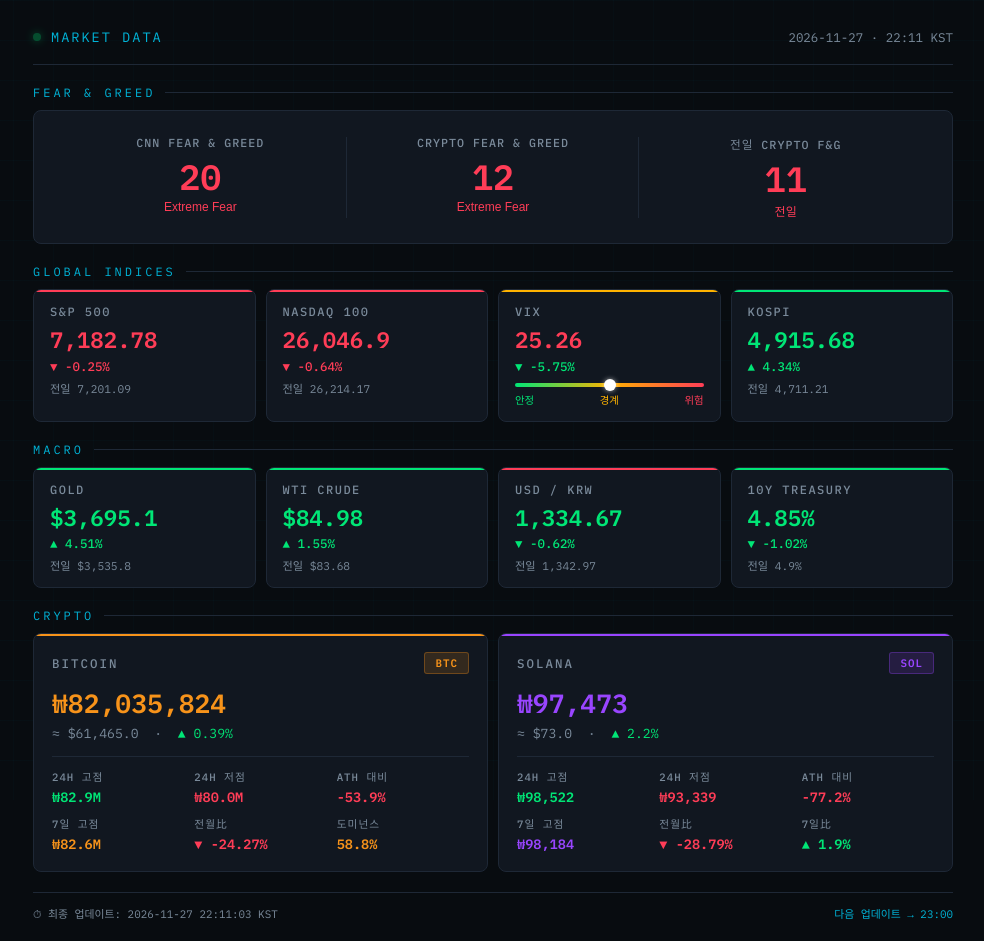
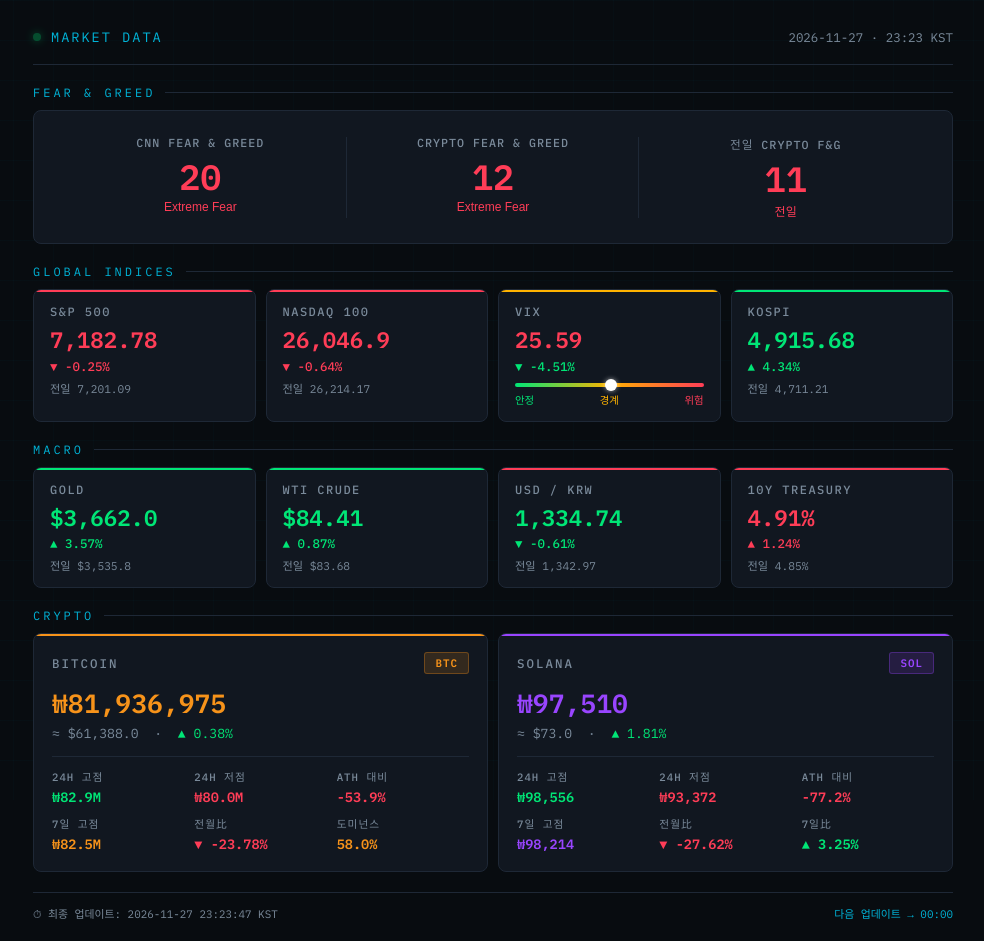
Before and after one commit to lundonhong-hub/my-market-data, a plain HTML site: page index.html in a window 1280 px wide. Shown: the whole page, without its empty margins (147-1131 px from the left). Drawn offline with Linux system fonts and the light colour scheme; a web font is replaced by a local one.

Commit message:
data update: 2026-11-27 14:23 KST

```diff
--- a/index.html
+++ b/index.html
@@ -4,7 +4,7 @@
 <meta charset="UTF-8">
 <meta name="viewport" content="width=device-width, initial-scale=1.0">
 <meta http-equiv="refresh" content="3600">
-<title>Market Data · 2026-11-27 22:11:03</title>
+<title>Market Data · 2026-11-27 23:23:47</title>
 <style>
   @import url('https://fonts.googleapis.com/css2?family=IBM+Plex+Mono:wght@400;500;600&family=IBM+Plex+Sans+KR:wght@400;500;600&display=swap');
   :root {
@@ -76,7 +76,7 @@
 
   <div class="header">
     <div class="header-left"><div class="dot"></div><div class="htitle">Market Data</div></div>
-    <div class="htime">2026-11-27 · 22:11 KST</div>
+    <div class="htime">2026-11-27 · 23:23 KST</div>
   </div>
 
   <!-- 공포탐욕 -->
@@ -116,9 +116,9 @@
     </div>
     <div class="card w d3">
       <div class="clbl">VIX</div>
-      <div class="cval" style="color:#ff3d57">25.26</div>
-      <div class="cchg" style="color:#00e676">▼ -5.75%</div>
-      <div class="vix-bar"><div class="vix-mk" style="left:50.519999999999996%"></div></div>
+      <div class="cval" style="color:#ff3d57">25.59</div>
+      <div class="cchg" style="color:#00e676">▼ -4.51%</div>
+      <div class="vix-bar"><div class="vix-mk" style="left:51.18000000000001%"></div></div>
       <div class="vix-lbl"><span style="color:var(--up)">안정</span><span style="color:var(--warn)">경계</span><span style="color:var(--down)">위험</span></div>
     </div>
     <div class="card u d4">
@@ -134,27 +134,27 @@
   <div class="g4" style="margin-bottom:20px">
     <div class="card u d5">
       <div class="clbl">Gold</div>
-      <div class="cval" style="color:#00e676">$3,695.1</div>
-      <div class="cchg" style="color:#00e676">▲ 4.51%</div>
+      <div class="cval" style="color:#00e676">$3,662.0</div>
+      <div class="cchg" style="color:#00e676">▲ 3.57%</div>
       <div class="csub">전일 $3,535.8</div>
     </div>
     <div class="card u d6">
       <div class="clbl">WTI Crude</div>
-      <div class="cval" style="color:#00e676">$84.98</div>
-      <div class="cchg" style="color:#00e676">▲ 1.55%</div>
+      <div class="cval" style="color:#00e676">$84.41</div>
+      <div class="cchg" style="color:#00e676">▲ 0.87%</div>
       <div class="csub">전일 $83.68</div>
     </div>
     <div class="card d d7">
       <div class="clbl">USD / KRW</div>
-      <div class="cval" style="color:#00e676">1,334.67</div>
-      <div class="cchg" style="color:#00e676">▼ -0.62%</div>
+      <div class="cval" style="color:#00e676">1,334.74</div>
+      <div class="cchg" style="color:#00e676">▼ -0.61%</div>
       <div class="csub">전일 1,342.97</div>
     </div>
-    <div class="card u d8">
+    <div class="card d d8">
       <div class="clbl">10Y Treasury</div>
-      <div class="cval" style="color:#00e676">4.85%</div>
-      <div class="cchg" style="color:#00e676">▼ -1.02%</div>
-      <div class="csub">전일 4.9%</div>
+      <div class="cval" style="color:#ff3d57">4.91%</div>
+      <div class="cchg" style="color:#ff3d57">▲ 1.24%</div>
+      <div class="csub">전일 4.85%</div>
     </div>
   </div>
 
@@ -166,15 +166,15 @@
         <div class="cc-nm">Bitcoin</div>
         <div class="badge btc-b">BTC</div>
       </div>
-      <div class="cc-price" style="color:var(--btc)">₩82,035,824</div>
-      <div class="cc-usd">≈ $61,465.0 &nbsp;·&nbsp; <span style="color:#00e676">▲ 0.39%</span></div>
+      <div class="cc-price" style="color:var(--btc)">₩81,936,975</div>
+      <div class="cc-usd">≈ $61,388.0 &nbsp;·&nbsp; <span style="color:#00e676">▲ 0.38%</span></div>
       <div class="cc-meta">
         <div><div class="ml">24h 고점</div><div class="mv" style="color:var(--up)">₩82.9M</div></div>
         <div><div class="ml">24h 저점</div><div class="mv" style="color:var(--down)">₩80.0M</div></div>
         <div><div class="ml">ATH 대비</div><div class="mv" style="color:var(--down)">-53.9%</div></div>
-        <div><div class="ml">7일 고점</div><div class="mv" style="color:var(--btc)">₩82.6M</div></div>
-        <div><div class="ml">전월比</div><div class="mv" style="color:#ff3d57">▼ -24.27%</div></div>
-        <div><div class="ml">도미넌스</div><div class="mv" style="color:var(--btc)">58.8%</div></div>
+        <div><div class="ml">7일 고점</div><div class="mv" style="color:var(--btc)">₩82.5M</div></div>
+        <div><div class="ml">전월比</div><div class="mv" style="color:#ff3d57">▼ -23.78%</div></div>
+        <div><div class="ml">도미넌스</div><div class="mv" style="color:var(--btc)">58.0%</div></div>
       </div>
     </div>
     <div class="cc sol d9">
@@ -182,22 +182,22 @@
         <div class="cc-nm">Solana</div>
         <div class="badge sol-b">SOL</div>
       </div>
-      <div class="cc-price" style="color:var(--sol)">₩97,473</div>
-      <div class="cc-usd">≈ $73.0 &nbsp;·&nbsp; <span style="color:#00e676">▲ 2.2%</span></div>
+      <div class="cc-price" style="color:var(--sol)">₩97,510</div>
+      <div class="cc-usd">≈ $73.0 &nbsp;·&nbsp; <span style="color:#00e676">▲ 1.81%</span></div>
       <div class="cc-meta">
-        <div><div class="ml">24h 고점</div><div class="mv" style="color:var(--up)">₩98,522</div></div>
-        <div><div class="ml">24h 저점</div><div class="mv" style="color:var(--down)">₩93,339</div></div>
+        <div><div class="ml">24h 고점</div><div class="mv" style="color:var(--up)">₩98,556</div></div>
+        <div><div class="ml">24h 저점</div><div class="mv" style="color:var(--down)">₩93,372</div></div>
         <div><div class="ml">ATH 대비</div><div class="mv" style="color:var(--down)">-77.2%</div></div>
-        <div><div class="ml">7일 고점</div><div class="mv" style="color:var(--sol)">₩98,184</div></div>
-        <div><div class="ml">전월比</div><div class="mv" style="color:#ff3d57">▼ -28.79%</div></div>
-        <div><div class="ml">7일比</div><div class="mv" style="color:#00e676">▲ 1.9%</div></div>
+        <div><div class="ml">7일 고점</div><div class="mv" style="color:var(--sol)">₩98,214</div></div>
+        <div><div class="ml">전월比</div><div class="mv" style="color:#ff3d57">▼ -27.62%</div></div>
+        <div><div class="ml">7일比</div><div class="mv" style="color:#00e676">▲ 3.25%</div></div>
       </div>
     </div>
   </div>
 
   <div class="ubar">
-    <div class="utxt">⏱ 최종 업데이트: 2026-11-27 22:11:03 KST</div>
-    <div class="unxt">다음 업데이트 → 23:00</div>
+    <div class="utxt">⏱ 최종 업데이트: 2026-11-27 23:23:47 KST</div>
+    <div class="unxt">다음 업데이트 → 00:00</div>
   </div>
 
 </div>
```
